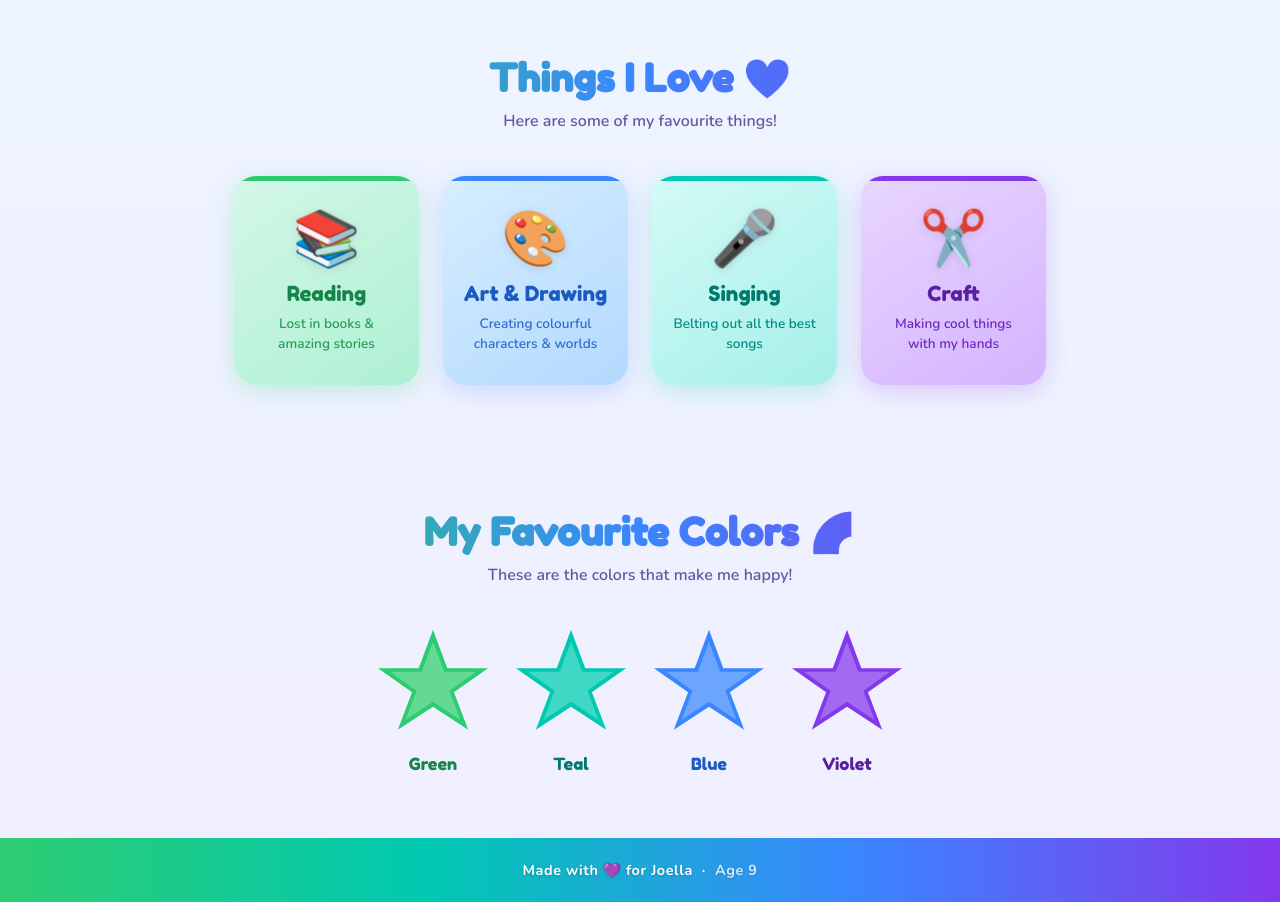
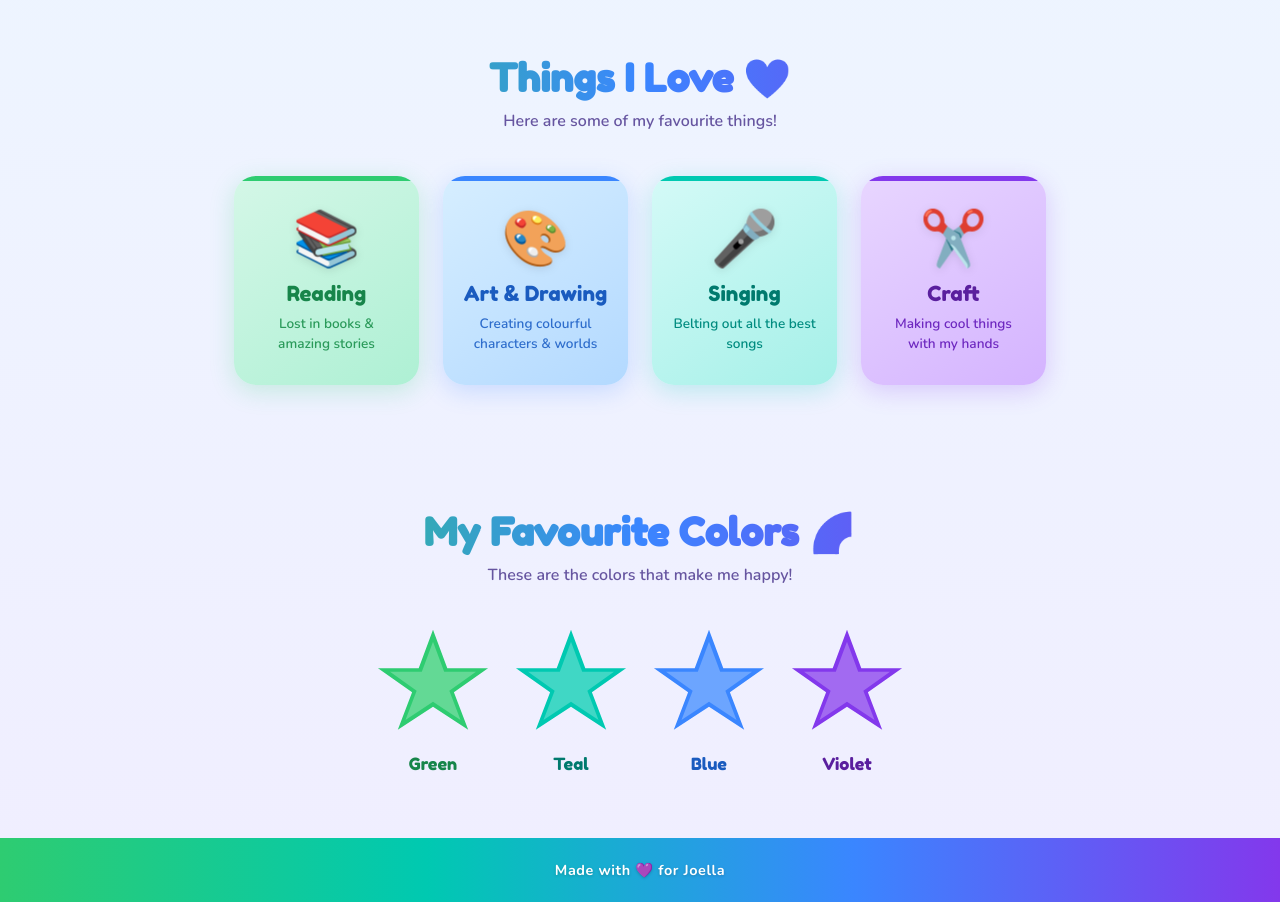
Before and after one commit to joejayanth/jojo, a plain HTML site: page index.html in a window 1280 px wide. Shown: the part 773-1675 px from the top of the page. Drawn offline with nearby package versions, Linux system fonts and the light colour scheme.

Commit message:
Remove age from footer
Co-Authored-By: Claude Sonnet 5 <noreply@anthropic.com>

```diff
--- a/index.html
+++ b/index.html
@@ -520,7 +520,7 @@
 
   <!-- ═══════════════ FOOTER ═══════════════ -->
   <footer>
-    Made with 💜 for Joella &nbsp;·&nbsp; <span>Age 9</span>
+    Made with 💜 for Joella
   </footer>
 
   <script>
```
